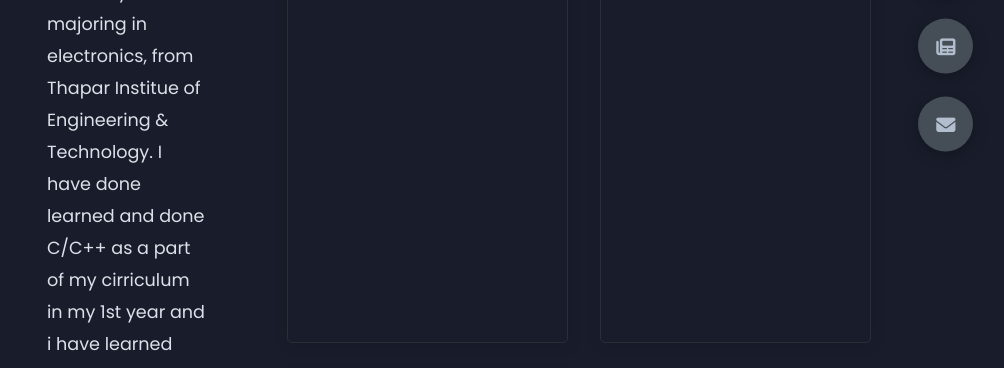
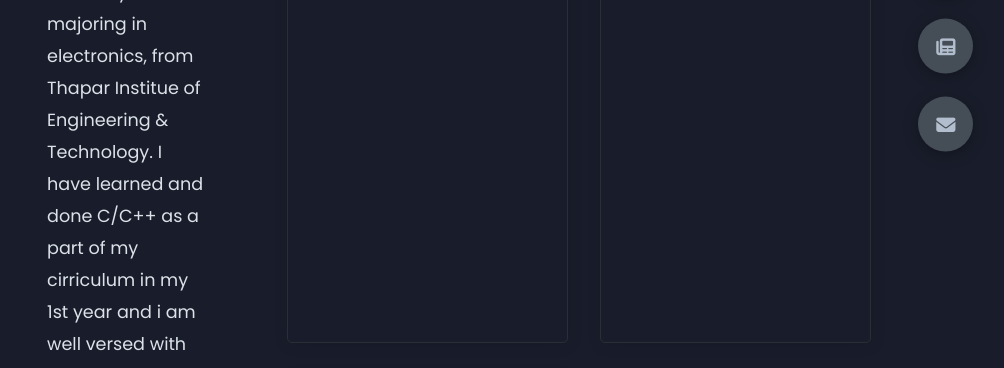
Before and after one commit to tumulranjan1/tumulranjan.github.io, a plain HTML site: page index.html in a window 1280 px wide. Both pictures are taken after a click on the element 1202 px from the left and 322 px from the top of the page. Shown: the part 431-799 px from the top of the page, without its empty margins (257-1261 px from the left). Drawn offline with Linux system fonts and the light colour scheme.

Commit message:
Update index.html

```diff
--- a/index.html
+++ b/index.html
@@ -52,7 +52,7 @@
             <div class="about-container">
                     <div class="left-about">
                         <h4>Something About Me!</h4>
-                        <p>My name is Tumul Ranjan and i am 20 years old. Currently majoring in electronics, from Thapar Institue of Engineering & Technology. I have done learned and done C/C++ as a part of my cirriculum in my 1st year and i have learned Python programming language, Artificial Intelligence and Machine Learning on my own. I am a certified Data Science Engineer from Pregrad. Currently learning Web Development and if time permits, i will go for Penetratoion Testing also! </p>
+                        <p>My name is Tumul Ranjan and i am 20 years old. Currently majoring in electronics, from Thapar Institue of Engineering & Technology. I have learned and done C/C++ as a part of my cirriculum in my 1st year and i am well versed with learned Python programming language, Artificial Intelligence and Machine Learning on my own. I am a certified Data Science Engineer from Pregrad. Currently learning Web Development and if time permits, i will go for Penetratoion Testing also! </p>
                     </div>
                     <div class="right-about">
                         <div class="about-item">
```
